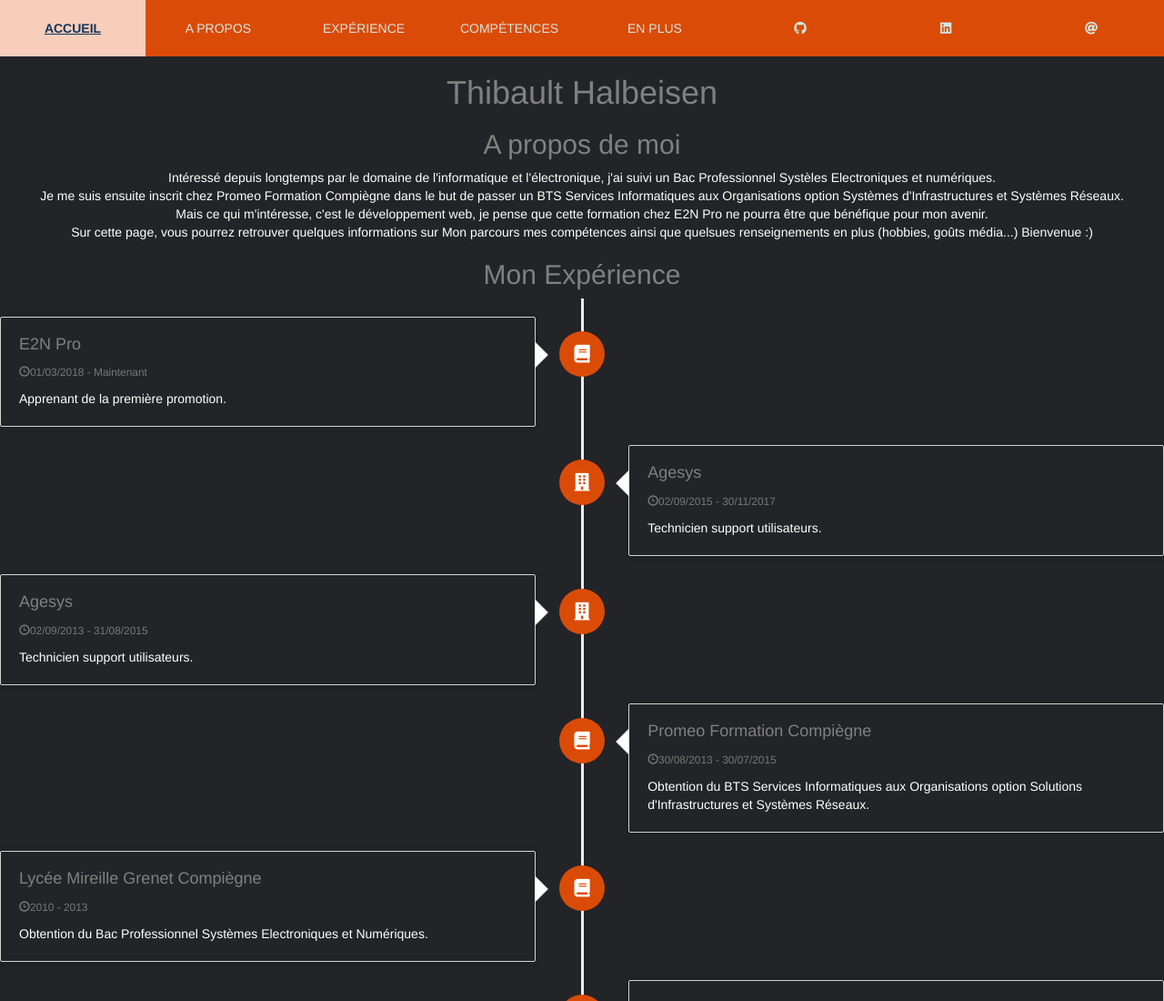
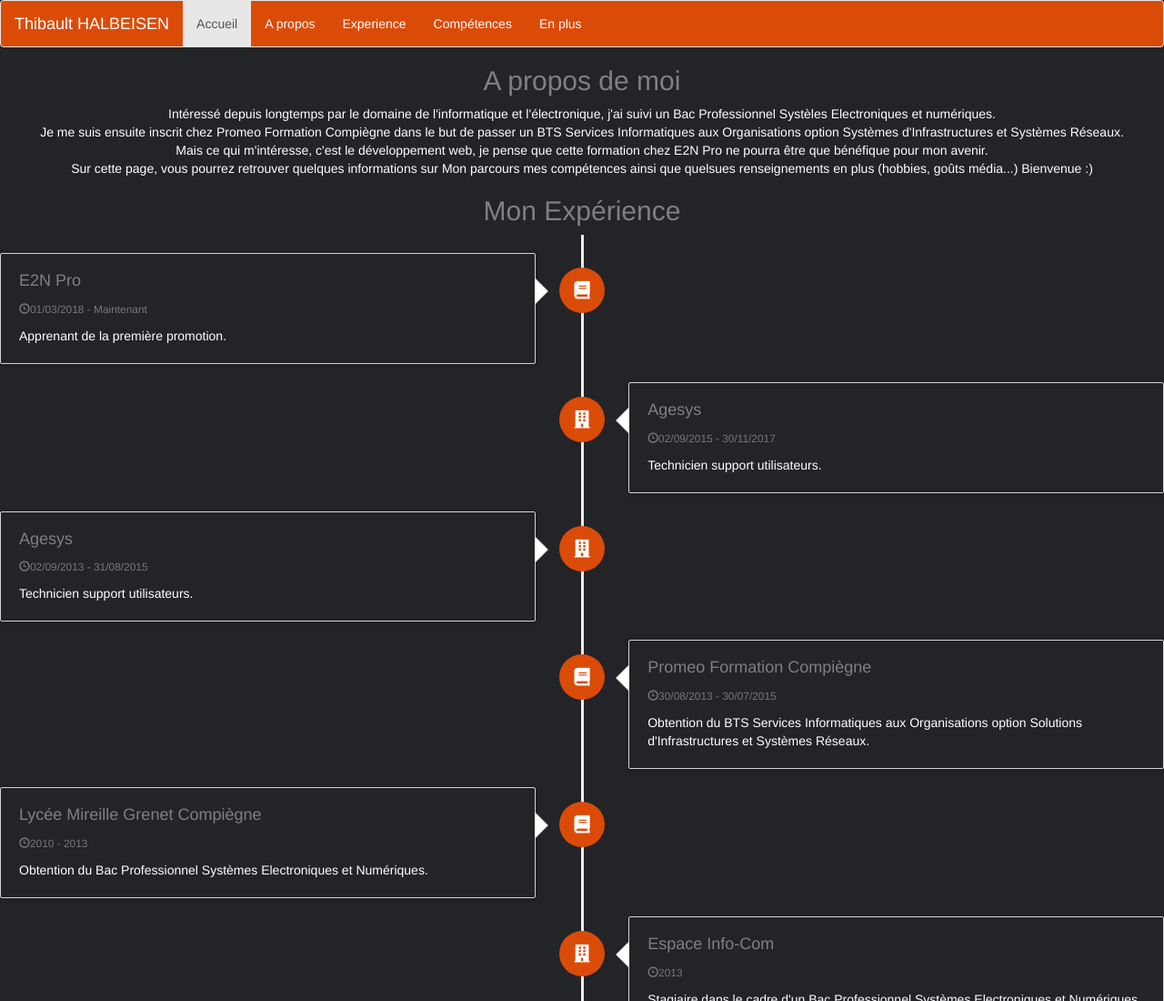
Before and after one commit to halbeisent/resume, a plain HTML site: page index.html in a window 1280 px wide. Shown: the top 1100 px of the page at 91% size. Drawn offline with nearby package versions, Linux system fonts and the light colour scheme.

Commit message:
Navbar bootstrap

```diff
--- a/assets/css/style.css
+++ b/assets/css/style.css
@@ -30,30 +30,13 @@
 }
 
 /***************************Navbar code***************************************/
-.navBar { margin: 0;
-         padding: 0;
-      list-style: none;
-         display: table;            /* SETS LAYOUT */
-    table-layout: fixed;            /* SETS ALL CELLS TO EQUAL WIDTH */
-           width: 100%;             /* TABS FILL CELLS VERTICALLY 100% */
+nav {
+  background-color: #db4b08 !important;
 }
 
-.navItem { display: table-cell; }   /* TABS FILL CELLS HORIZONTALLY 100% */
-.navLink { display: block; }        /* SETS CLICK AREA TO ENTIRE BTN */
-
-.primary-nav { text-align: center; overflow: hidden; }
-
-.primary-nav a { padding: 1.5em;
-              background: #db4b08;
-                   color: #CFE9E3;
-             font-weight: 400;
-         text-decoration: none;
-          text-transform: uppercase;
-              transition: all 0.4s linear;
+.navtextstyle {
+  color: white !important;
 }
-
-.primary-nav a:hover { background: #f7cebb; color: #17355A; font-weight: 700; }
-
 /*****************************Test********************************************
 section { background: #ded9d6;
                color: #3c8179;
--- a/assets/js/script.js
+++ b/assets/js/script.js
@@ -1,14 +1,4 @@
-function openNav() {
-    document.getElementById("mySidenav").style.width = "250px";
-    document.getElementById("main").style.marginLeft = "250px";
-    document.body.style.backgroundColor = "rgba(0,0,0,0.9)";
-}
-
-function closeNav() {
-    document.getElementById("mySidenav").style.width = "0";
-    document.getElementById("main").style.marginLeft = "0";
-    document.body.style.backgroundColor = "white";
-}
+/*navbar related*/
 
 /*Code that displays the colored bar in the skillbars*/
 
--- a/index.html
+++ b/index.html
@@ -8,20 +8,35 @@
   <link rel="stylesheet" href="https://cdnjs.cloudflare.com/ajax/libs/animate.css/3.5.2/animate.min.css">
   <link rel="stylesheet" href="https://use.fontawesome.com/releases/v5.0.8/css/all.css">
   <script src="https://code.jquery.com/jquery-3.3.1.min.js"></script>
+  <script src="https://maxcdn.bootstrapcdn.com/bootstrap/3.3.7/js/bootstrap.min.js"></script>
   <title>Thibault Halbeisen CV Numérique</title>
 </head>
 <body>
-    <ul class="navBar primary-nav">
-      <li class="navItem"><a href="#" class="navLink">Accueil</a></li>
-      <li class="navItem"><a href="#aboutme" class="navLink">A propos</a></li>
-      <li class="navItem"><a href="#experience" class="navLink">Expérience</a></li>
-      <li class="navItem"><a href="#skills" class="navLink">Compétences</a></li>
-      <li class="navItem"><a href="#theressomethingmore" class="navLink">En plus</a></li>
-      <li class="navItem"><a href="https://github.com/halbeisent" class="navLink"><i class="fab fa-github"></a></i></li>
-      <li class="navItem"><a href="https://www.linkedin.com/in/thibault-halbeisen-7443b4b6/" class="navLink"><i class="fab fa-linkedin"></a></i></li>
-      <li class="navItem"><a href="mailto:contact@halbeisen.fr?subject=Prise de contact" class="navLink"><i class="fa fa-at"></a></i></li>
+  <nav class="navbar navbar-default">
+    <div class="container-fluid">
+      <!-- Brand and toggle get grouped for better mobile display -->
+      <div class="navbar-header">
+        <button type="button" class="navbar-toggle collapsed" data-toggle="collapse" data-target="#bs-example-navbar-collapse-1" aria-expanded="false">
+          <span class="sr-only">Toggle navigation</span>
+          <span class="icon-bar"></span>
+          <span class="icon-bar"></span>
+          <span class="icon-bar"></span>
+        </button>
+        <a class="navbar-brand" href="#" style="color: white;">Thibault HALBEISEN</a>
+      </div>
+      <!-- Collect the nav links, forms, and other content for toggling -->
+      <div class="collapse navbar-collapse" id="bs-example-navbar-collapse-1">
+        <ul class="nav navbar-nav">
+          <li class="active"><a href="#about">Accueil<span class="sr-only">(current)</span></a></li>
+          <li><a href="#aboutme" style="color: white;">A propos</a></li>
+          <li><a href="#experience" style="color: white;">Experience</a></li>
+          <li><a href="#skills" style="color: white;">Compétences</a></li>
+          <li><a href="#theressomethingmore" style="color: white;">En plus</a></li>
         </ul>
-    <h1>Thibault Halbeisen</h1>
+      </div><!-- /.navbar-collapse -->
+    </div><!-- /.container-fluid -->
+  </nav>
+  <h1></h1>
   <section id="aboutme">
     <h2>A propos de moi</h2>
     <p style="text-align: center;">Intéressé depuis longtemps par le domaine de l'informatique et l'électronique, j'ai suivi un Bac Professionnel Systèles Electroniques et numériques.<br>
```
Lines whose indentation alone changed are shown as unchanged.
